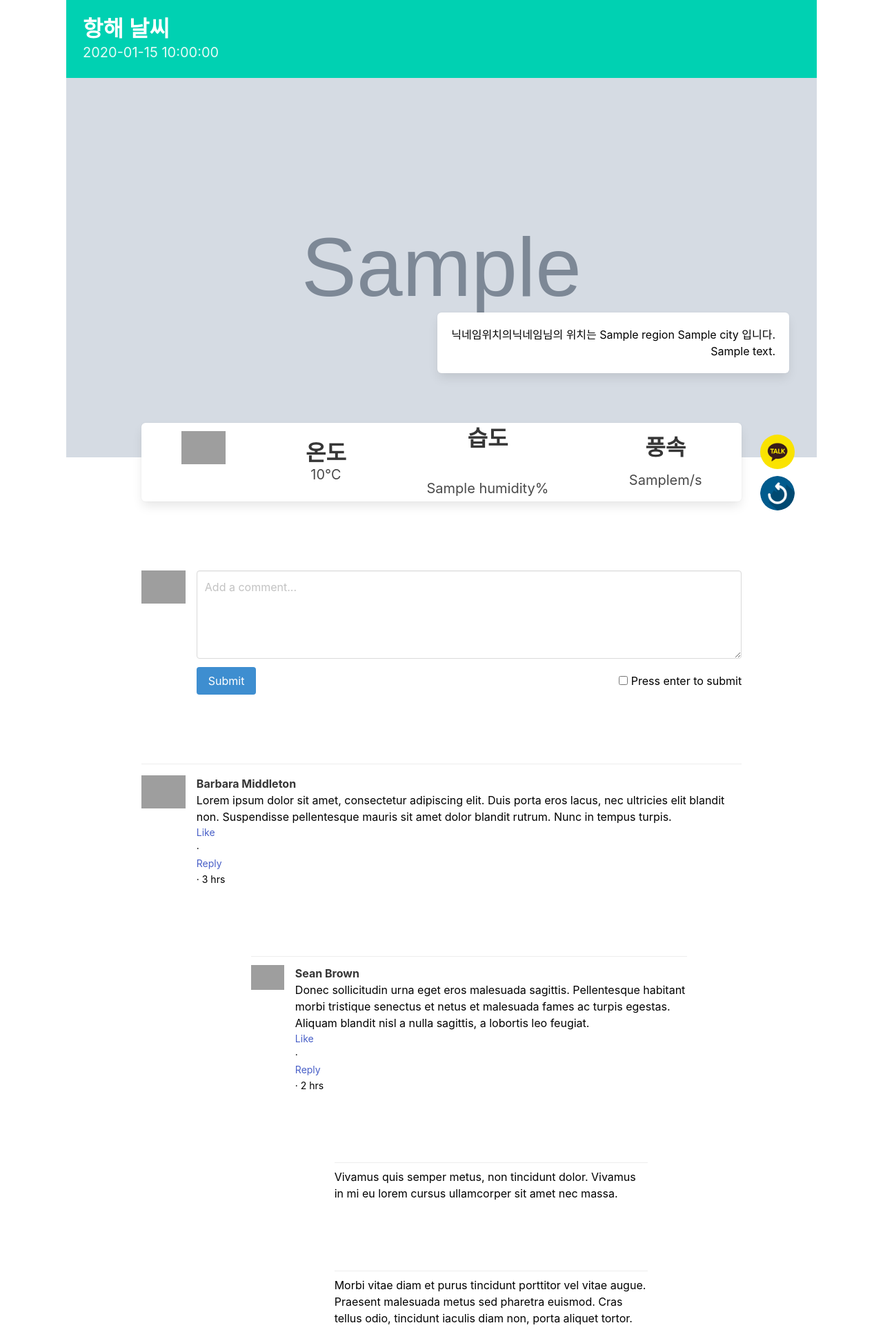
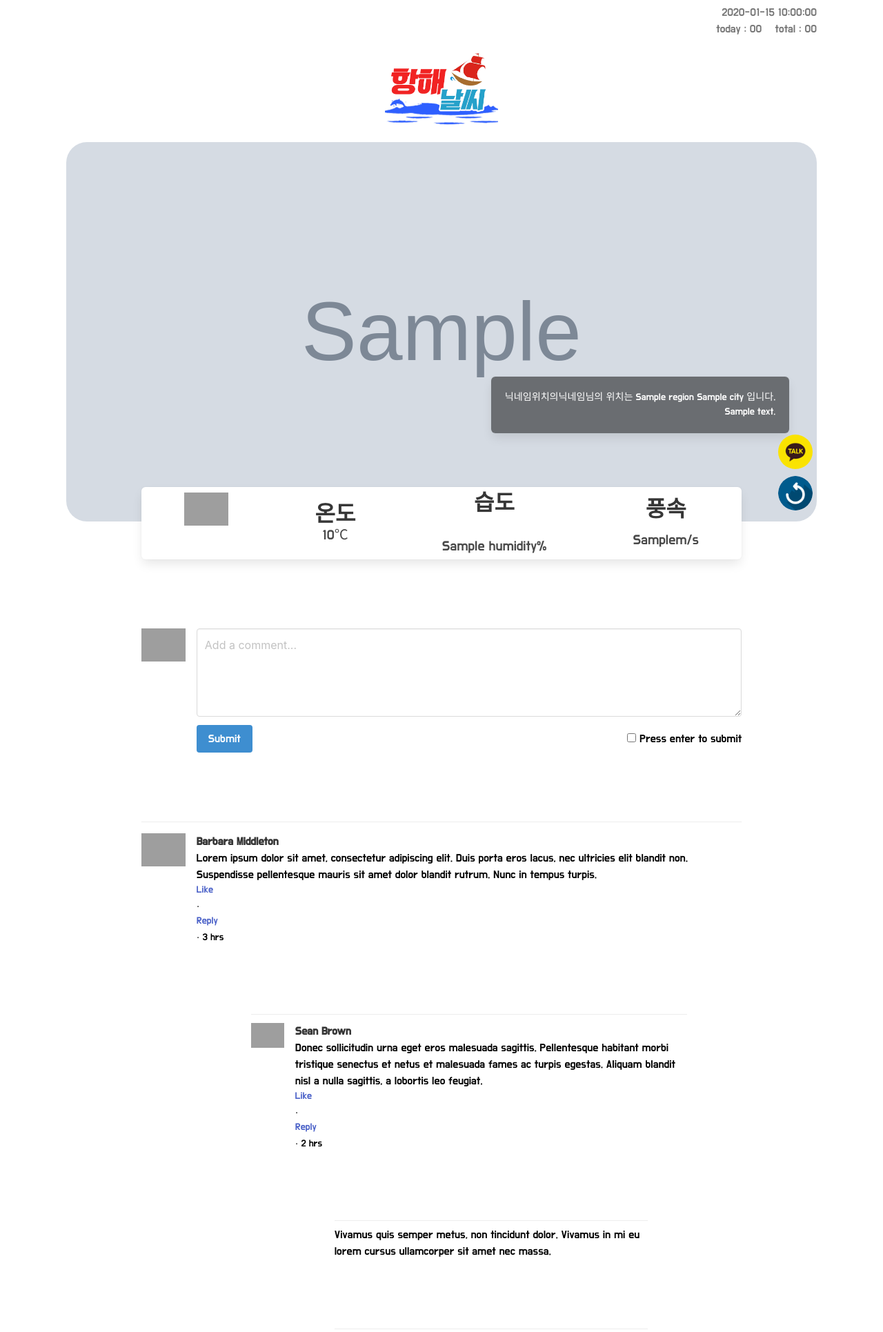
Before and after one commit to pjh2149/hanghae-weather, a Flask app: template templates/index.html in a window 1280 px wide. Shown: the top 1931 px of the page at 69% size. Run offline with Flask 2, Linux system fonts and the light colour scheme; the template is opened without the code that fills it: most values are stand-ins (such as "Sample title", 1, 10 or a date in 2020); grey boxes marked "Sample" are stand-in pictures; some libraries are stand-ins or nearby versions; some web fonts are replaced; grey boxes are pictures that could not be loaded.

Commit message:
0609-10:50

```diff
--- a/app.py
+++ b/app.py
@@ -19,7 +19,7 @@ SECRET_KEY = 'SPARTA'
 
 # client = MongoClient('mongodb://15.164.50.47', 27017, username="test", password="test")
 client = MongoClient('localhost', 27017)  # 개인테스트용
-db = client.dbsparta_plus_week4
+db = client.dbsparta
 
 
 @app.route('/')
--- a/templates/index.html
+++ b/templates/index.html
@@ -15,12 +15,28 @@
     <link rel="preconnect" href="https://fonts.gstatic.com">
     <link href="https://fonts.googleapis.com/css2?family=Black+Han+Sans&family=Do+Hyeon&family=Jua&display=swap"
           rel="stylesheet">
+    <link rel="preconnect" href="https://fonts.gstatic.com">
+    <link href="https://fonts.googleapis.com/css2?family=Do+Hyeon&display=swap" rel="stylesheet">
     <!-- JS -->
     <script src="https://ajax.googleapis.com/ajax/libs/jquery/3.4.1/jquery.min.js"></script>
     <script src="https://cdnjs.cloudflare.com/ajax/libs/jquery-cookie/1.4.1/jquery.cookie.js"></script>
+    <script src="https://developers.kakao.com/sdk/js/kakao.js"></script>
 
     <script src="https://kit.fontawesome.com/ac418ea973.js" crossorigin="anonymous"></script>
+    <script type="text/javascript">
+        Kakao.init('a03c10d32f60b8eeeac95469defb73fe');
 
+        function sendLink() { // 카카오톡 공유하기
+            Kakao.Link.sendDefault({
+                objectType: 'text',
+                text: "?",
+                link: {
+                    mobileWebUrl: 'https://developers.kakao.com/docs/js/kakaotalklink#텍스트-템플릿-보내기',
+                    webUrl: 'https://developers.kakao.com/docs/js/kakaotalklink#텍스트-템플릿-보내기',
+                },
+            })
+        }
+    </script>
     <title>항해 날씨</title>
 
     <style>
@@ -30,6 +46,7 @@
             list-style: none;
             color: #000;
             box-sizing: border-box;
+            font-family: 'Do Hyeon', sans-serif;
         }
 
         body {
@@ -57,24 +74,15 @@
             background-image: url("../static/763246.jpg");
             background-size: cover;
             background-position: center;
+            border-radius: 30px;
         }
 
-        .box {
+        .middle_box {
             width: 80%;
             margin: 0 auto;
             margin-top: -50px;
         }
 
-        .main_bg h1 {
-            text-align: center;
-            font-size: 3em;
-        }
-
-        .message {
-            width: 30%;
-            float: left;
-
-        }
 
         .media {
             width: 80%;
@@ -88,14 +96,18 @@
             margin-right: 40px;
             float: right;
             display: block;
+            background: rgba(0,0,0,0.5);
         }
 
         .weather_info_text {
             font-size: 1.2vw;
+            color: #ffffff;
         }
 
         .weather_info p {
             text-align: right;
+            color: #ffffff;
+            font-size: 1.1vw;
         }
 
         .bar_padding {
@@ -129,7 +141,7 @@
         .kakao a {
             position: fixed;
             display: block;
-            right: 10%;
+            right: 8%;
             bottom: 120px;
             width: 50px;
             height: 50px;
@@ -138,12 +150,18 @@
             border-radius: 100px;
             background: url("../static/kakao2.jpg") no-repeat center;
             background-size: cover;
+            z-index: 999;
+        }
+
+        .kakao a:hover{
+            transform: scale(1.1);
+            transition: all 0.4s;
         }
 
         .refresh a {
             position: fixed;
             display: block;
-            right: 10%;
+            right: 8%;
             bottom: 60px;
             width: 50px;
             height: 50px;
@@ -152,7 +170,29 @@
             border-radius: 100px;
             background: url("../static/refresh_14433.png") no-repeat center;
             background-size: cover;
+            z-index: 999;
+        }
 
+        .refresh a:hover{
+            transform: scale(1.1);
+            transition: all 0.4s;
+        }
+
+
+        .count-visitor{
+            padding-top: 4%;
+            text-align: right;
+            color: #777 !important;
+        }
+
+        .main_logo{
+            width: 15%;
+            margin: auto;
+            padding: 2% 0;
+        }
+
+        .main_logo img{
+            width: 100%;
         }
 
 
@@ -254,19 +337,33 @@
 <div class="wrap">
     <div class="kakao"><a href="javascript:sendLink()" class=""></a></div>
     <div class="refresh"><a href="#" class="refresh_btn"></a></div>
-    <section class="hero is-primary is-small">
-        <div class="hero-body">
-            <p class="title">
-                항해 날씨
-            </p>
-            <p class="subtitle">
-                {{ today }}
+
+    <nav class="navbar" role="navigation" aria-label="main navigation">
+        <div class="navbar-brand">
+
+
+            <a role="button" class="navbar-burger" aria-label="menu" aria-expanded="false">
+                <span aria-hidden="true"></span>
+                <span aria-hidden="true"></span>
+                <span aria-hidden="true"></span>
+            </a>
+        </div>
+        <div class="navbar-end">
+            <p class="count-visitor">
+            {{ today }} <br>
+            today : 00 &nbsp;&nbsp;
+            total : 00
             </p>
         </div>
+
+    </nav>
+
+    <section class="hero is-small">
+            <a href="#" class="main_logo"><img src="../static/logo.png" alt="로고이미지"></a>
     </section>
+
     <div class="main_bg" style="background-image: url({{ background_image }});">
-        <article class="message">
-        </article>
+
 
         <div class="weather_info box weather_info_width">
             <p class="weather_info_text">닉네임위치의닉네임님의 위치는 {{ region }} {{ city }} 입니다.</p>
@@ -274,7 +371,7 @@
         </div>
 
     </div>
-    <div class="box bar_box_padding">
+    <div class="box bar_box_padding middle_box">
         <nav class="level is-mobile">
             <div class="level-item has-text-centered">
                 <div class="title_box">
@@ -441,11 +538,10 @@
     </article>
 
 
-    <footer class="footer">
+    <footer class="footer is-dark">
         <div class="content has-text-centered">
             <p>
-                <strong>항해날씨</strong> by 32조<a href="#">푸터영역입니다.</a>. The source code is licensed
-                <a href="#">MIT</a>
+                <strong>항해날씨</strong> by 32조
             </p>
         </div>
     </footer>
```
Also changed, not shown: other parts of templates/index.html (+43 -0 lines).
